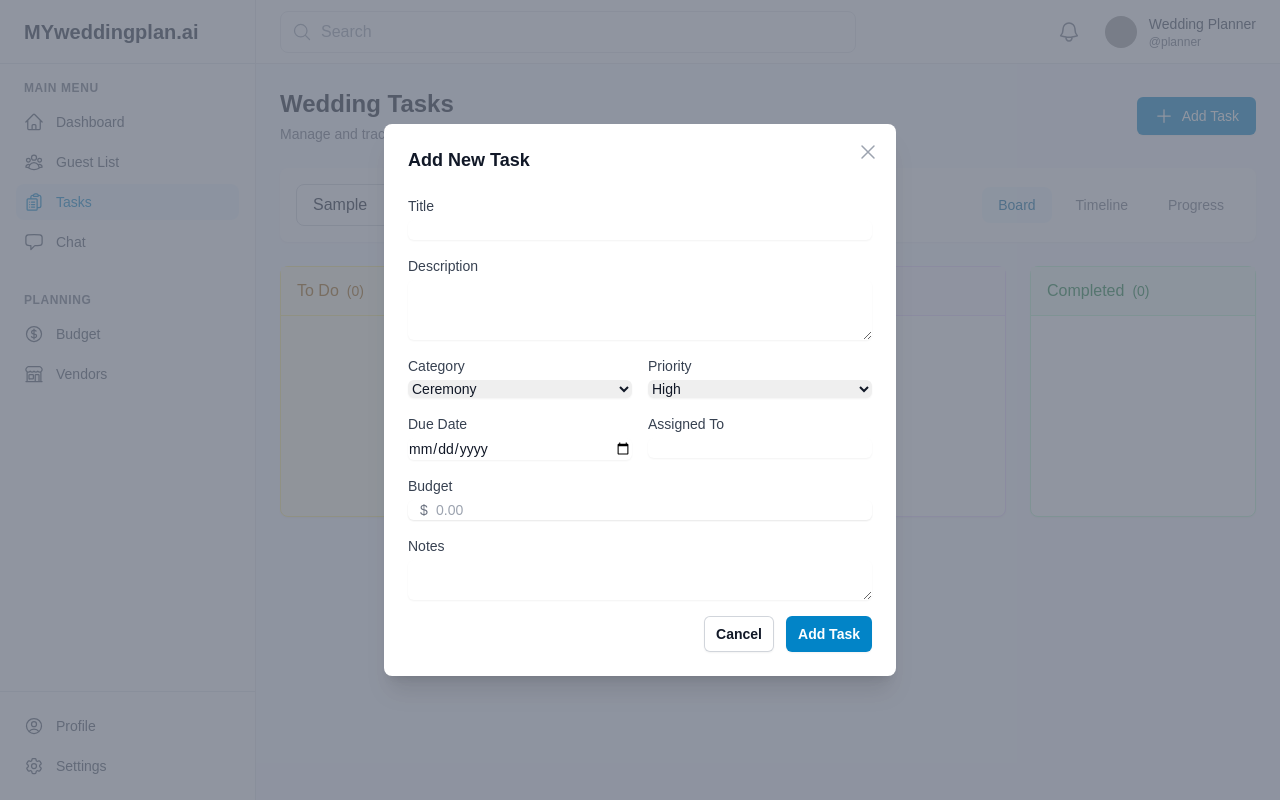
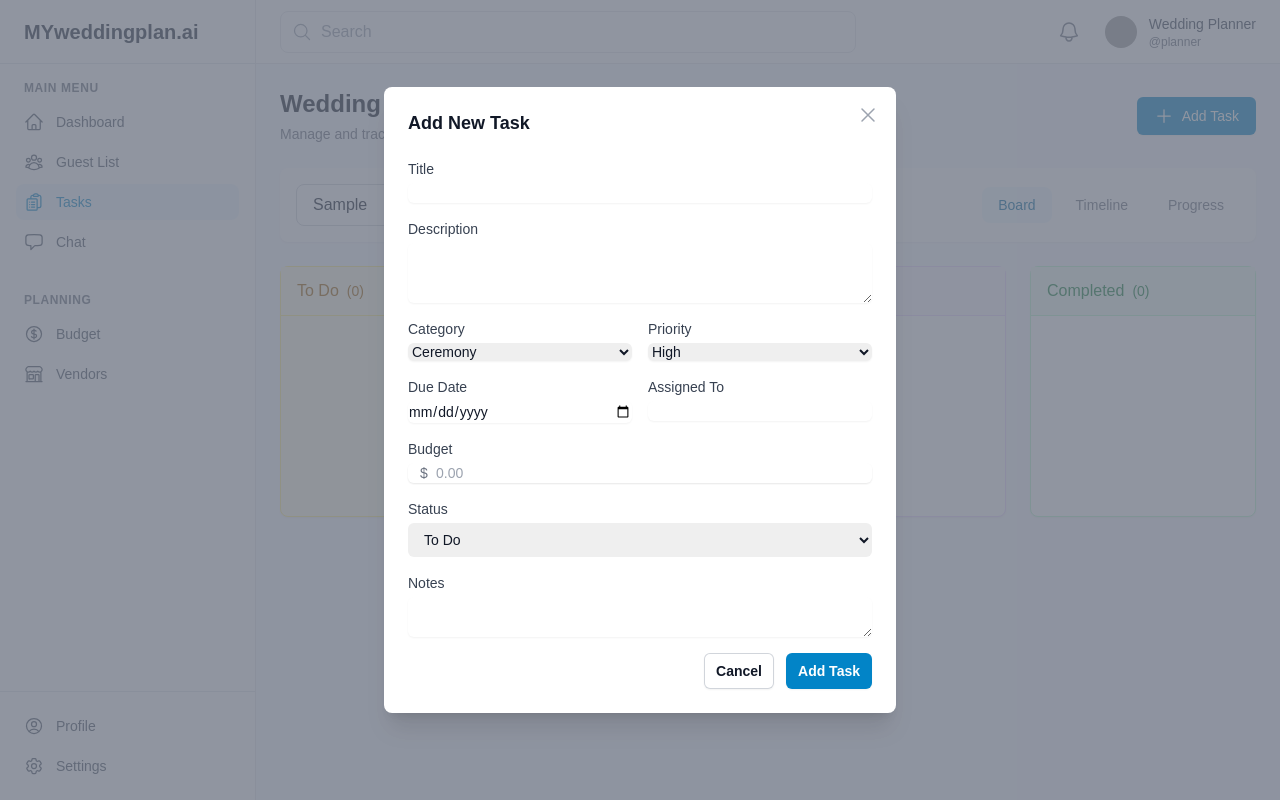
Before and after one commit to leestarr/myweddingplan.ai, a React (Vite) app: page /tasks in a window 1280 px wide. Both pictures are taken after typing "Sample" into the empty fields and a click on the button "Add Task". Built offline with nearby package versions, Linux system fonts and the light colour scheme; grey boxes are pictures that could not be loaded; a web font is replaced by a local one.

Commit message:
feat: Add status field to task modal
- Add status dropdown to TaskModal
- Update TaskManager to handle status changes
- Allow users to change task status directly from edit modal

```diff
--- a/src/components/TaskModal.jsx
+++ b/src/components/TaskModal.jsx
@@ -3,6 +3,13 @@ import { Dialog, Transition } from '@headlessui/react';
 import { XMarkIcon } from '@heroicons/react/24/outline';
 
 export default function TaskModal({ isOpen, onClose, onSave, task, categories, priorities }) {
+  const STATUS_OPTIONS = [
+    { id: 'todo', title: 'To Do' },
+    { id: 'inProgress', title: 'In Progress' },
+    { id: 'review', title: 'Review' },
+    { id: 'completed', title: 'Completed' }
+  ];
+
   const [formData, setFormData] = useState({
     title: '',
     description: '',
@@ -12,6 +19,7 @@ export default function TaskModal({ isOpen, onClose, onSave, task, categories, p
     assignedTo: '',
     budget: '',
     notes: '',
+    status: 'todo'
   });
 
   useEffect(() => {
@@ -27,6 +35,7 @@ export default function TaskModal({ isOpen, onClose, onSave, task, categories, p
         assignedTo: '',
         budget: '',
         notes: '',
+        status: 'todo'
       });
     }
   }, [task, categories, priorities]);
@@ -211,6 +220,25 @@ export default function TaskModal({ isOpen, onClose, onSave, task, categories, p
                       </div>
 
                       <div>
+                        <label htmlFor="status" className="block text-sm font-medium text-gray-700">
+                          Status
+                        </label>
+                        <select
+                          id="status"
+                          name="status"
+                          value={formData.status}
+                          onChange={handleChange}
+                          className="mt-1 block w-full pl-3 pr-10 py-2 text-base border-gray-300 focus:outline-none focus:ring-primary-500 focus:border-primary-500 sm:text-sm rounded-md"
+                        >
+                          {STATUS_OPTIONS.map((status) => (
+                            <option key={status.id} value={status.id}>
+                              {status.title}
+                            </option>
+                          ))}
+                        </select>
+                      </div>
+
+                      <div>
                         <label htmlFor="notes" className="block text-sm font-medium text-gray-700">
                           Notes
                         </label>
--- a/src/pages/TaskManager.jsx
+++ b/src/pages/TaskManager.jsx
@@ -140,7 +140,6 @@ export default function TaskManager() {
       const newTask = {
         ...taskData,
         id: Math.max(0, ...tasks.map(t => t.id)) + 1,
-        status: 'todo'
       };
       setTasks(prevTasks => [...prevTasks, newTask]);
     }
```
